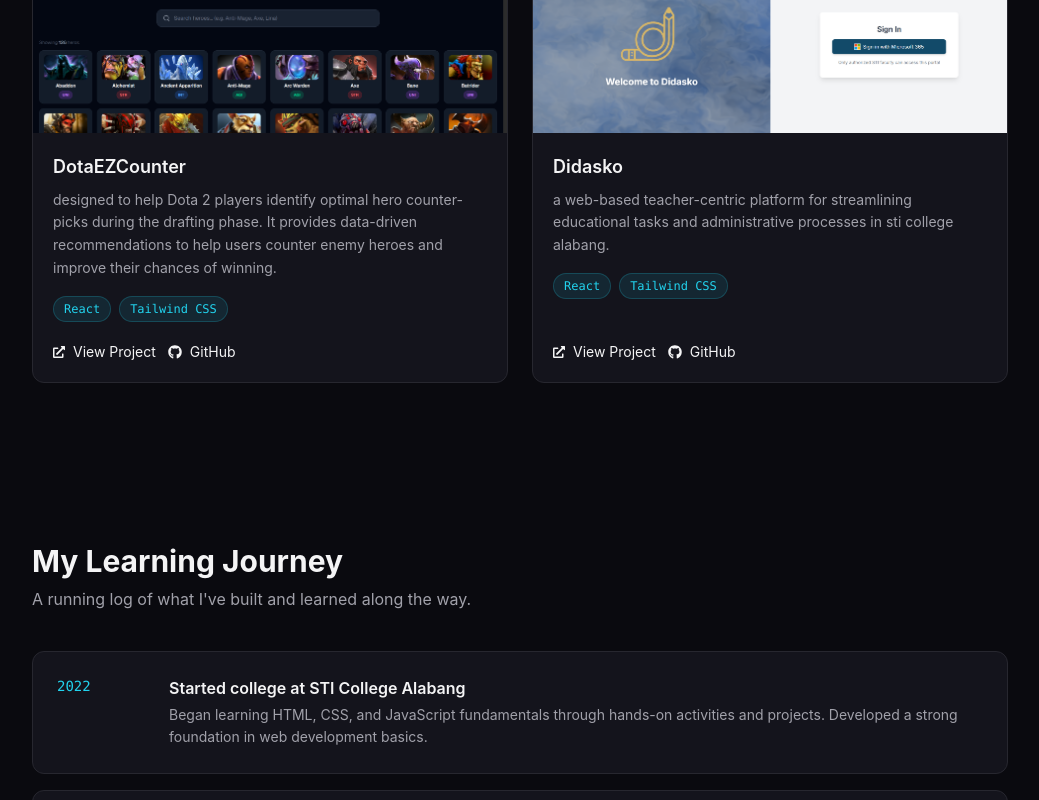
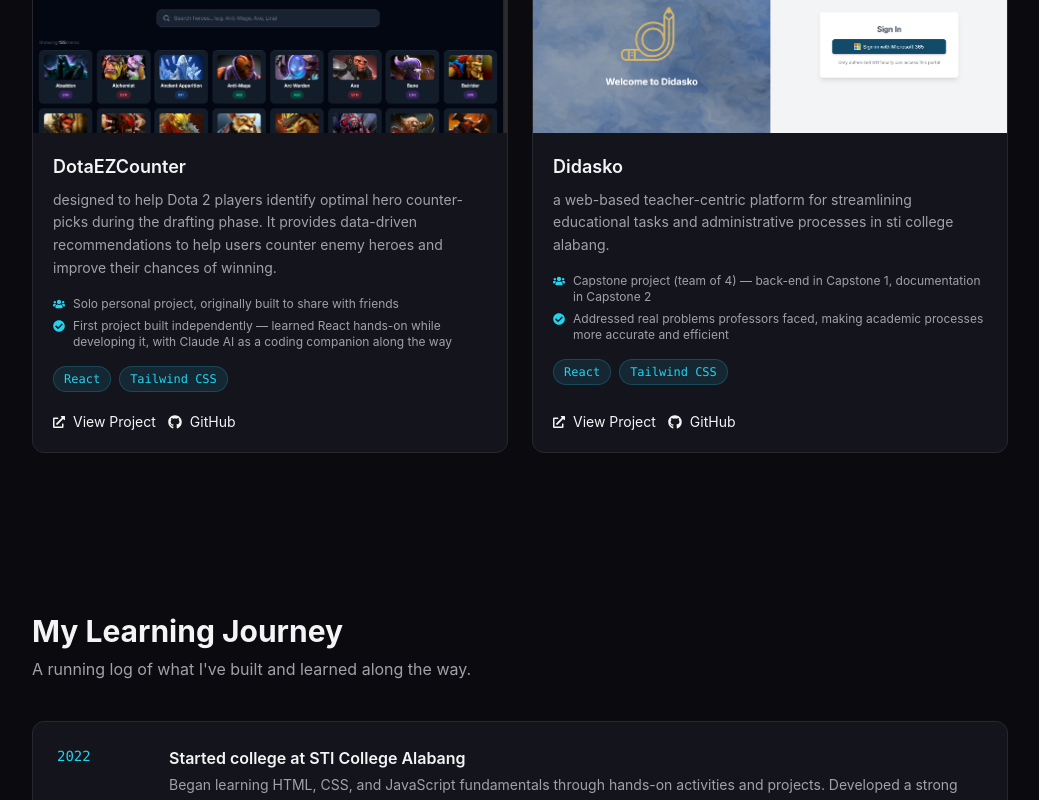
Before and after one commit to linken1414/jfc-portfolio, a React (Vite) app: page / in a window 1280 px wide. Shown: the part 1900-2700 px from the top of the page, without its empty margins (120-1159 px from the left). Built offline with nearby package versions, Linux system fonts and the light colour scheme.

Commit message:
Remove unused ProgressRing component and dotted-glow-bg CSS

```diff
--- a/src/components/ui/ProgressRing.jsx
+++ /dev/null
@@ -1,37 +0,0 @@
-import { useEffect, useState, useRef } from "react";
-import { motion, useInView } from "framer-motion";
-
-export default function ProgressRing({ level, size = 56, strokeWidth = 4, color = "var(--color-accent)" }) {
-  const ref = useRef(null);
-  const isInView = useInView(ref, { once: true, amount: 0.5 });
-
-  const radius = (size - strokeWidth) / 2;
-  const circumference = 2 * Math.PI * radius;
-  const offset = circumference - (level / 100) * circumference;
-
-  return (
-    <svg ref={ref} width={size} height={size} className="-rotate-90">
-      <circle
-        cx={size / 2}
-        cy={size / 2}
-        r={radius}
-        fill="none"
-        stroke="var(--color-border)"
-        strokeWidth={strokeWidth}
-      />
-      <motion.circle
-        cx={size / 2}
-        cy={size / 2}
-        r={radius}
-        fill="none"
-        stroke={color}
-        strokeWidth={strokeWidth}
-        strokeLinecap="round"
-        strokeDasharray={circumference}
-        initial={{ strokeDashoffset: circumference }}
-        animate={{ strokeDashoffset: isInView ? offset : circumference }}
-        transition={{ duration: 1.2, ease: "easeOut" }}
-      />
-    </svg>
-  );
-}
--- a/src/components/ui/ProjectCard.jsx
+++ b/src/components/ui/ProjectCard.jsx
@@ -1,11 +1,10 @@
-import { FaGithub, FaExternalLinkAlt, FaCode } from "react-icons/fa";
+import { FaGithub, FaExternalLinkAlt, FaCode, FaUsers, FaCheckCircle } from "react-icons/fa";
 
 export default function ProjectCard({ project }) {
-  const { name, description, techStack, image, liveUrl, githubUrl } = project;
+  const { name, description, techStack, image, liveUrl, githubUrl, role, impact } = project;
 
   return (
     <div className="group h-full flex flex-col bg-surface border border-border rounded-xl overflow-hidden hover:border-accent/50 hover:shadow-[0_0_30px_-5px_var(--color-accent)]/20 hover:-translate-y-1 transition-all duration-300">
-      {/* Image or placeholder */}
       <div className="relative h-44 overflow-hidden bg-gradient-to-br from-accent/10 to-accent-secondary/10">
         {image ? (
           <img
@@ -24,7 +23,24 @@
         <h3 className="text-text-primary font-semibold text-lg mb-2">{name}</h3>
         <p className="text-text-secondary text-sm mb-4 leading-relaxed">{description}</p>
 
-        {/* Tech tags */}
+        {/* Role & impact — only renders if the project data includes them */}
+        {(role || impact) && (
+          <div className="space-y-1.5 mb-4 text-xs text-text-secondary">
+            {role && (
+              <div className="flex items-start gap-2">
+                <FaUsers className="text-accent mt-0.5 shrink-0" />
+                <span>{role}</span>
+              </div>
+            )}
+            {impact && (
+              <div className="flex items-start gap-2">
+                <FaCheckCircle className="text-accent mt-0.5 shrink-0" />
+                <span>{impact}</span>
+              </div>
+            )}
+          </div>
+        )}
+
         <div className="flex flex-wrap gap-2 mb-5">
           {techStack.map((tech) => (
             <span
@@ -36,25 +52,14 @@
           ))}
         </div>
 
-        {/* Action buttons — mt-auto pushes this to the bottom regardless of description length */}
         <div className="flex gap-3 mt-auto">
           {liveUrl && (
-            <a
-              href={liveUrl}
-              target="_blank"
-              rel="noopener noreferrer"
-              className="flex items-center gap-2 text-sm text-text-primary hover:text-accent transition-colors"
-            >
+            <a href={liveUrl} target="_blank" rel="noopener noreferrer" className="flex items-center gap-2 text-sm text-text-primary hover:text-accent transition-colors">
               <FaExternalLinkAlt className="text-xs" /> View Project
             </a>
           )}
           {githubUrl && (
-            <a
-              href={githubUrl}
-              target="_blank"
-              rel="noopener noreferrer"
-              className="flex items-center gap-2 text-sm text-text-primary hover:text-accent transition-colors"
-            >
+            <a href={githubUrl} target="_blank" rel="noopener noreferrer" className="flex items-center gap-2 text-sm text-text-primary hover:text-accent transition-colors">
               <FaGithub className="text-sm" /> GitHub
             </a>
           )}
--- a/src/data/projects.js
+++ b/src/data/projects.js
@@ -2,17 +2,21 @@
   {
     name: "DotaEZCounter",
     description: "designed to help Dota 2 players identify optimal hero counter-picks during the drafting phase. It provides data-driven recommendations to help users counter enemy heroes and improve their chances of winning.",
-    techStack: ["React", "Tailwind CSS"], // hal. ["React", "Node.js"]
-    image: "/projects/dotaezcounterss1.png", // TODO: palitan ng "/projects/dotaezcounter.png" once na-add mo na sa public/projects/
-    liveUrl: "https://dotaezcounter.vercel.app", // hal. "https://dotaezcounter.vercel.app"
+    techStack: ["React", "Tailwind CSS"],
+    image: "/projects/dotaezcounterss1.png",
+    liveUrl: "https://dotaezcounter.vercel.app",
     githubUrl: "https://github.com/linken1414/dotaezcounter.git",
+    role: "Solo personal project, originally built to share with friends",
+    impact: "First project built independently — learned React hands-on while developing it, with Claude AI as a coding companion along the way",
   },
   {
     name: "Didasko",
     description: "a web-based teacher-centric platform for streamlining educational tasks and administrative processes in sti college alabang.",
     techStack: ["React", "Tailwind CSS"],
-    image: "/projects/didasko1.png", // sadyang null muna — walang screenshot pa
-    liveUrl: "https://didasko.vercel.app", // walang live demo muna, ok lang
+    image: "/projects/didasko1.png",
+    liveUrl: "https://didasko.vercel.app",
     githubUrl: "https://github.com/viniuy/didasko-capstone.git",
+    role: "Capstone project (team of 4) — back-end in Capstone 1, documentation in Capstone 2",
+    impact: "Addressed real problems professors faced, making academic processes more accurate and efficient",
   },
 ];
```
Also changed, not shown: 1 other file (tests, documents, lock files or other folders).
